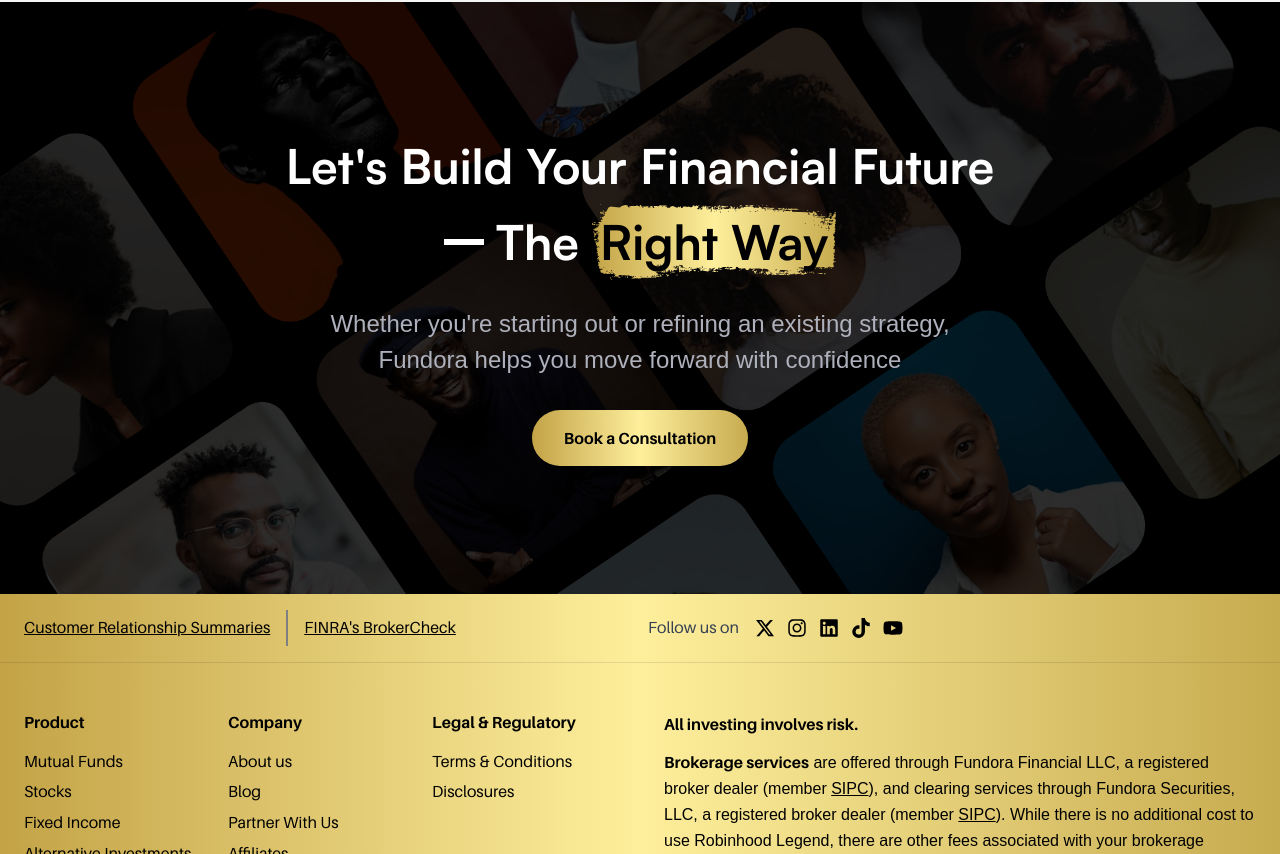
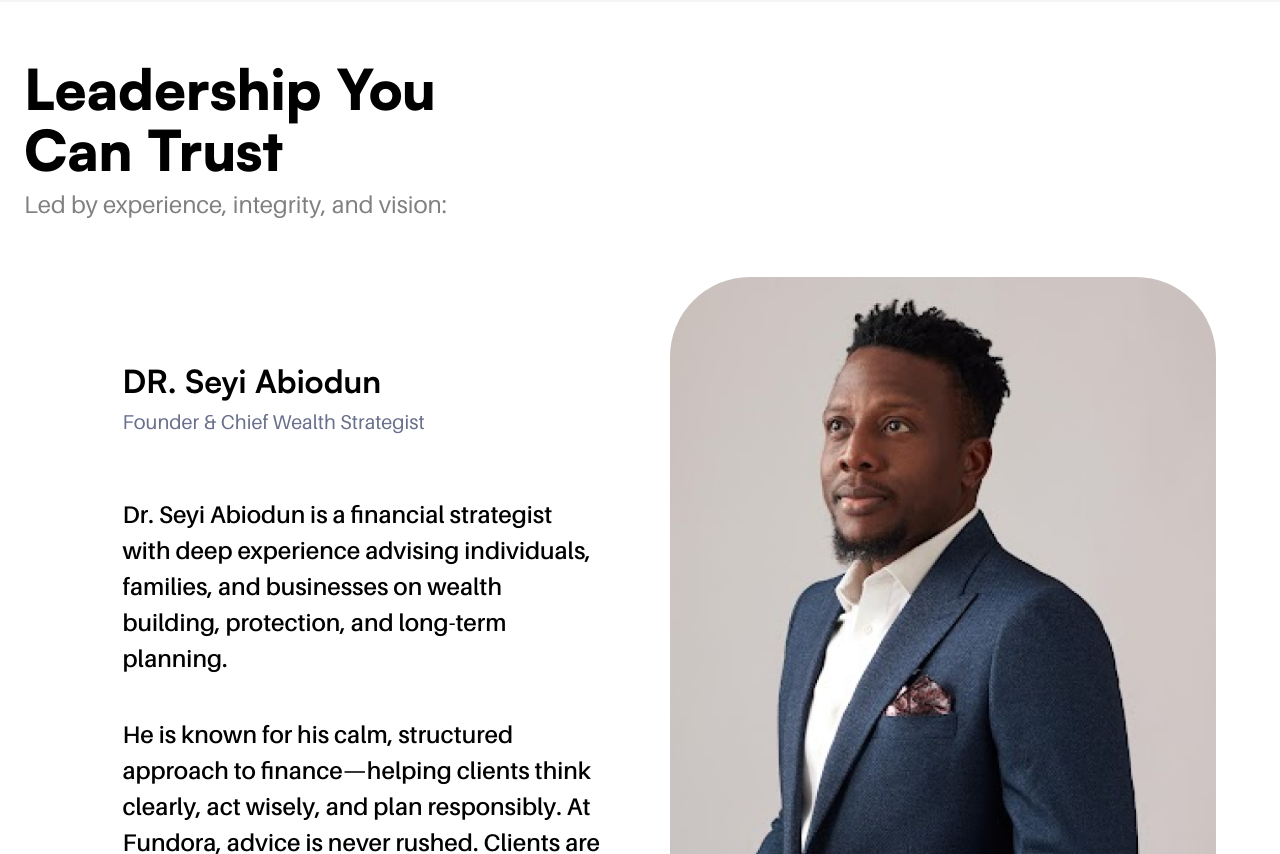
Before and after one commit to FundoraDev/fundora-website, a Next.js app: page /about in a window 1280 px wide. Shown: the part 4146-5000 px from the top of the page. Built offline with nearby package versions, Linux system fonts and the light colour scheme; a web font is replaced by a local one.

Commit message:
Refactor Home and About pages: simplify "Calm Strategy" comment on Home page and adjust order classes on About page for improved layout. Add new "Leadership You Can Trust" section with content and images to enhance user engagement.

```diff
--- a/app/about/page.tsx
+++ b/app/about/page.tsx
@@ -254,7 +254,7 @@
             </h2>
           </div>
           <div className="w-full grid grid-cols-1 md:grid-cols-2 items-center justify-start gap-[10px] md:gap-[24px] gap-[23px] md:gap-[117px]">
-            <div className="order-1 md:order-2 h-full w-full text-left">
+            <div className="order-2 md:order-2 h-full w-full text-left">
               <p className="font-satoshi text-[20px] md:text-[32px] leading-tight tracking-tight font-bold mb-[12px] md:mb-[16px] uppercase">
                 Our advisory <br /> approach
               </p>
@@ -275,8 +275,8 @@
                 )}
               </div>
             </div>
-            <div className="order-2 md:order-1 flex flex-row justify-center items-center md:justify-end h-full w-full rounded-[16px] md:rounded-[30px] overflow-hidden">
-              <div className="relative w-full h-full min-h-[280px] md:min-h-[400px]">
+            <div className="order-1 md:order-1 flex flex-row justify-center items-center md:justify-end h-full w-full rounded-[16px] md:rounded-[30px] overflow-hidden">
+              <div className="relative w-full h-full min-h-[480px] md:min-h-[500px]">
                 <Image
                   alt="our-advisory-approach"
                   src="/images/about-hww.png"
@@ -291,6 +291,48 @@
         </div>
       </section>
 
+      {/* Leadership You Can Trust */}
+      <section className="bg-white">
+        <div className="px-4 py-10 md:px-0 md:py-14">
+          <div className=" mb-[34px] md:mb-[60px] mx-auto lg:max-w-7xl px-4 md:px-6">
+            <h2 className="font-satoshi mb-1 text-left text-[24px] leading-7 md:leading-[1.1] font-extrabold md:mb-3 md:text-[56px] capitalize">
+              Leadership You <br /> Can trust
+            </h2>
+            <div>
+              <p className="text-[#808080] text-[16px] leading-6 font-normal md:text-[24px]">
+                Led by experience, <br className="md:hidden block" /> integrity, and vision:
+              </p>
+            </div>
+          </div>
+          <div className="grid gap-[29px] grid-cols-1 md:grid-cols-2 md:gap-[10px] lg:gap-[35px] md:pl-6 lg:mx-auto lg:max-w-6xl">
+            {/* Image first on small screens, second on md+ */}
+            <div className="order-1 md:order-2">
+              <Image
+                src="/images/seyi-abiodun.png"
+                alt="Fundora leadership portrait"
+                width={672}
+                height={554}
+                className="w-full h-full object-cover rounded-[80px]"
+              />
+            </div>
+            <div className="flex flex-col md:mx-auto items-start justify-center gap-[24px] md:gap-[60px] md:py-20 order-2 md:order-1">
+              <div>
+                <h3 className="font-satoshi text-[16px] font-bold md:text-[32px] tracking-[12%] mb-1 md:mb-0.5">DR. Seyi Abiodun</h3>
+                <p className="text-[16px] md:text-[20px] text-[#696F8C] font-normal text-[#696F8C]">Founder &amp; Chief Wealth Strategist</p>
+              </div>
+              <div className="flex flex-col gap-[20px] md:gap-[40px]">
+              <p className="text-[16px] md:text-[24px] font-semibold">
+                Dr. Seyi Abiodun is a financial strategist <br className="hidden md:block"/> with deep experience advising individuals, <br className="hidden md:block"/> families, and businesses on wealth <br className="hidden md:block"/> building, protection, and long-term <br className="hidden md:block"/> planning.
+              </p>
+              <p className="text-[16px] md:text-[24px] font-semibold">
+                He is known for his calm, structured <br className="hidden md:block"/> approach to finance—helping clients think <br className="hidden md:block"/> clearly, act wisely, and plan responsibly. At <br className="hidden md:block"/> Fundora, advice is never rushed. Clients are <br className="hidden md:block"/> guided—not pressured.
+              </p>
+              </div>
+            </div>
+          </div>
+        </div>
+      </section>
+
     </main>
   );
 }
--- a/app/page.tsx
+++ b/app/page.tsx
@@ -303,7 +303,7 @@
         </div>
       </section>
 
-      {/* Calm Strategy, Structured Support, Leadership Highlights */}
+      {/* Calm Strategy */}
       <section className="bg-white text-black">
         <div className="mx-auto max-w-8xl px-4 py-12 md:px-6 md:py-16 space-y-10">
           {/* Calm Strategy block */}
```
